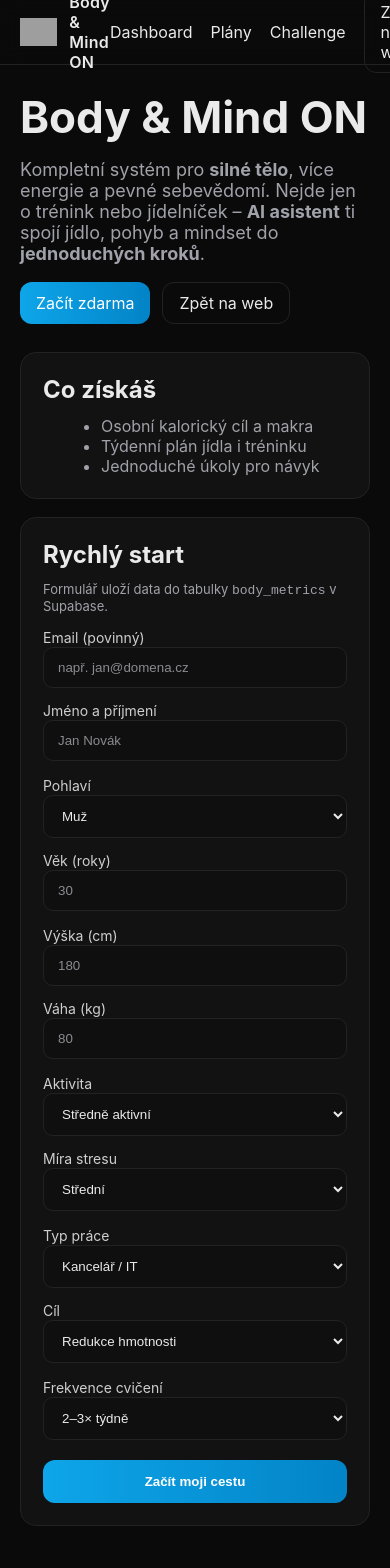
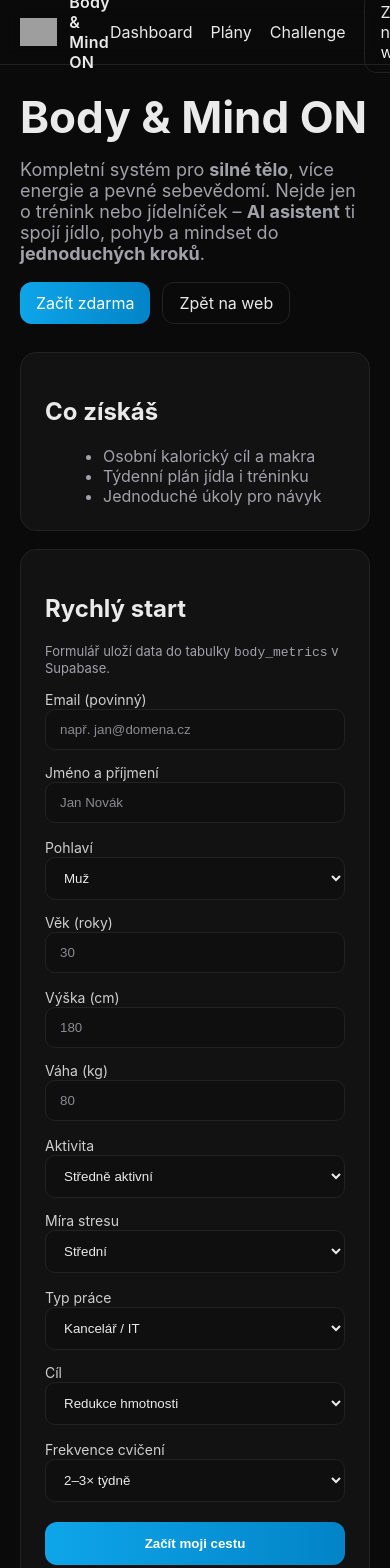
Before and after one commit to Progen-design/body-mind-on, a Next.js app: page / in a window 390 px wide. Shown: the top 1568 px of the page. Built offline with nearby package versions, Linux system fonts and the light colour scheme; grey boxes are pictures that could not be loaded.

Commit message:
Update globals.css

```diff
--- a/styles/globals.css
+++ b/styles/globals.css
@@ -1,46 +1,181 @@
 :root{
-  --bg:#0a0a0a; --panel:#121212; --border:#222;
-  --text:#eaeaea; --muted:#a1a1aa;
-  --accent:#0EA5E9; --accent-600:#0284C7;
-  --success:#22c55e; --error:#ef4444;
+  --bg: #0a0a0a;
+  --panel: #121212;
+  --border: #222;
+  --text: #eaeaea;
+  --muted: #a1a1aa;
+  --accent: #0EA5E9;
+  --accent-600: #0284C7;
+  --success: #22c55e;
+  --error: #ef4444;
 }
-*{box-sizing:border-box}
-html,body{margin:0;padding:0;background:var(--bg);color:var(--text);font-family:Inter, system-ui, -apple-system, Segoe UI, Roboto, Arial, sans-serif}
-a{color:inherit;text-decoration:none} a:hover{opacity:.9}
-.container{max-width:1120px;margin:0 auto;padding:0 20px}
-main{padding:40px 0}
-.site-header{position:sticky;top:0;z-index:50;background:rgba(10,10,10,.7);backdrop-filter:saturate(160%) blur(10px);border-bottom:1px solid var(--border)}
-.nav{height:64px;display:flex;align-items:center;justify-content:space-between}
-.brand{display:flex;align-items:center;gap:12px;font-weight:600;letter-spacing:.2px}
-.brand img{height:28px}
-.menu{display:flex;align-items:center;gap:18px}
-.btn{display:inline-flex;align-items:center;gap:8px;padding:10px 16px;border-radius:12px;background:linear-gradient(90deg,var(--accent),var(--accent-600));color:#fff;border:none}
-.ghost{border:1px solid var(--border);padding:10px 16px;border-radius:12px}
-.hero{display:grid;grid-template-columns:1.2fr .8fr;gap:28px;align-items:center;margin:28px 0 18px}
-.hero h1{font-size:44px;line-height:1.1;margin:0 0 12px}
-.hero p{color:var(--muted);font-size:18px}
-.cta{margin-top:18px;display:flex;gap:12px;flex-wrap:wrap}
-.card{background:var(--panel);border:1px solid var(--border);border-radius:16px;padding:22px}
-.card h2{margin:0 0 12px}
-.form{display:grid;gap:14px}
-.label{font-size:14px;color:#cfcfcf}
-.input,.select{width:100%;padding:12px 14px;border-radius:10px;border:1px solid var(--border);background:#0f0f0f;color:var(--text);outline:none}
-.input::placeholder{color:#8a8a91}
-.row{display:grid;grid-template-columns:1fr 1fr;gap:12px}
-@media (max-width:820px){ .hero{grid-template-columns:1fr} .row{grid-template-columns:1fr} }
-.submit{margin-top:6px;width:100%;padding:14px;border-radius:12px;font-weight:600;border:none;cursor:pointer;background:linear-gradient(90deg,var(--accent),var(--accent-600));color:#fff}
-.note{font-size:13px;color:var(--muted);margin-top:6px}
-.site-footer{border-top:1px solid var(--border);margin-top:48px}
-.foot{display:flex;align-items:center;justify-content:space-between;color:#a1a1aa;font-size:14px;padding:24px 0}
-.links{display:flex;gap:16px;flex-wrap:wrap}
 
-.pricing-grid .card {
+* { box-sizing: border-box; }
+html, body {
+  margin: 0;
+  padding: 0;
+  background: var(--bg);
+  color: var(--text);
+  font-family: Inter, system-ui, -apple-system, Segoe UI, Roboto, Arial, sans-serif;
+}
+a { color: inherit; text-decoration: none; }
+a:hover { opacity: .9; }
+
+.container { max-width: 1120px; margin: 0 auto; padding: 0 20px; }
+main { padding: 40px 0; }
+
+/* Header */
+.site-header {
+  position: sticky;
+  top: 0;
+  z-index: 50;
+  background: rgba(10,10,10,.7);
+  backdrop-filter: saturate(160%) blur(10px);
+  border-bottom: 1px solid var(--border);
+}
+.nav {
+  height: 64px;
+  display: flex;
+  align-items: center;
+  justify-content: space-between;
+}
+.brand {
+  display: flex;
+  align-items: center;
+  gap: 12px;
+  font-weight: 600;
+  letter-spacing: .2px;
+}
+.brand img {
+  height: 28px;
+}
+.menu {
+  display: flex;
+  align-items: center;
+  gap: 18px;
+}
+.btn {
+  display: inline-flex;
+  align-items: center;
+  gap: 8px;
+  padding: 10px 16px;
+  border-radius: 12px;
+  background: linear-gradient(90deg, var(--accent), var(--accent-600));
+  color: #fff;
+  border: none;
+  cursor: pointer;
+}
+.ghost {
+  border: 1px solid var(--border);
+  padding: 10px 16px;
+  border-radius: 12px;
+}
+
+/* Hero */
+.hero {
+  display: grid;
+  grid-template-columns: 1.2fr .8fr;
+  gap: 28px;
+  align-items: center;
+  margin: 28px 0 18px;
+}
+.hero h1 {
+  font-size: 44px;
+  line-height: 1.1;
+  margin: 0 0 12px;
+}
+.hero p {
+  color: var(--muted);
+  font-size: 18px;
+}
+.cta {
+  margin-top: 18px;
+  display: flex;
+  gap: 12px;
+  flex-wrap: wrap;
+}
+
+/* Card */
+.card {
   background: var(--panel);
+  border: 1px solid var(--border);
   border-radius: 16px;
   padding: 24px;
   position: relative;
 }
+.card.selected {
+  background: rgba(10,10,10,0.85);
+}
+.pricing-grid .card {
+  /* ruční styl pokud chcete mřížku */
+}
 
-.pricing-grid .card.selected {
-  background: rgba(10, 10, 10, 0.85);
+/* Form */
+.form {
+  display: grid;
+  gap: 14px;
 }
+.label {
+  font-size: 14px;
+  color: #cfcfcf;
+}
+.input, .select {
+  width: 100%;
+  padding: 12px 14px;
+  border-radius: 10px;
+  border: 1px solid var(--border);
+  background: #0f0f0f;
+  color: var(--text);
+  outline: none;
+}
+.input::placeholder {
+  color: #8a8a91;
+}
+.row {
+  display: grid;
+  grid-template-columns: 1fr 1fr;
+  gap: 12px;
+}
+@media (max-width: 820px) {
+  .hero {
+    grid-template-columns: 1fr;
+  }
+  .row {
+    grid-template-columns: 1fr;
+  }
+}
+.submit {
+  margin-top: 6px;
+  width: 100%;
+  padding: 14px;
+  border-radius: 12px;
+  font-weight: 600;
+  border: none;
+  cursor: pointer;
+  background: linear-gradient(90deg, var(--accent), var(--accent-600));
+  color: #fff;
+}
+.note {
+  font-size: 13px;
+  color: var(--muted);
+  margin-top: 6px;
+}
+
+/* Footer */
+.site-footer {
+  border-top: 1px solid var(--border);
+  margin-top: 48px;
+}
+.foot {
+  display: flex;
+  align-items: center;
+  justify-content: space-between;
+  color: #a1a1aa;
+  font-size: 14px;
+  padding: 24px 0;
+}
+.links {
+  display: flex;
+  gap: 16px;
+  flex-wrap: wrap;
+}
```
